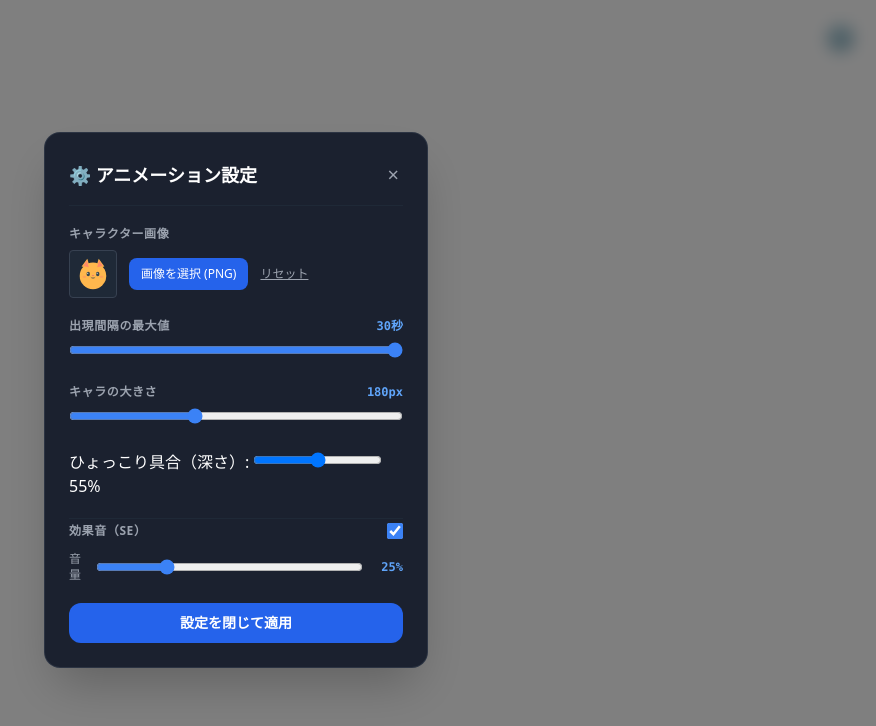
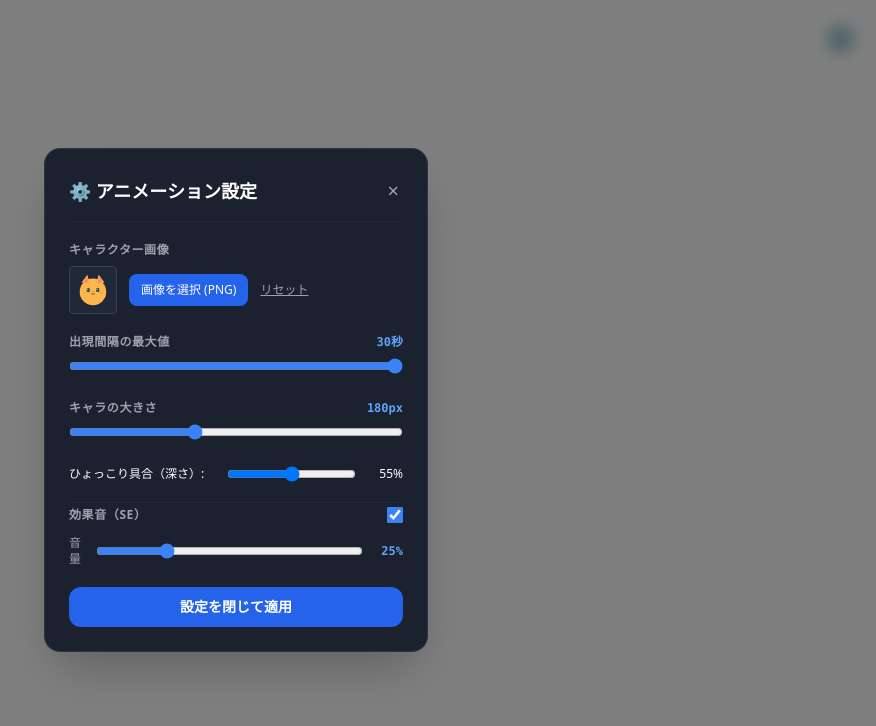
Before and after one commit to AfterEffects-OK/Pop-up-animation, a plain HTML site: page index.html in a window 1280 px wide. Both pictures are taken after a click on the button "⚙️". Shown: the whole page, without its empty margins (404-1280 px from the left). Drawn offline with nearby package versions, Linux system fonts and the light colour scheme.

Commit message:
Update index.html

```diff
--- a/index.html
+++ b/index.html
@@ -177,9 +177,11 @@
 
             <!-- 出てくる分量 -->
             <div class="control-panel">
-              <label for="depthSlider">ひょっこり具合（深さ）:</label>
-              <input type="range" id="depthSlider" min="20" max="90" value="55" step="1">
-              <span id="depthValue">55%</span>
+                <div class="flex justify-between text-xs">
+                  <label for="depthSlider">ひょっこり具合（深さ）:</label>
+                  <input type="range" id="depthSlider" min="20" max="90" value="55" step="1">
+                      <span id="depthValue">55%</span>
+                </div>
             </div>
 
             <!-- 効果音スイッチ & 音量調整 -->
```
